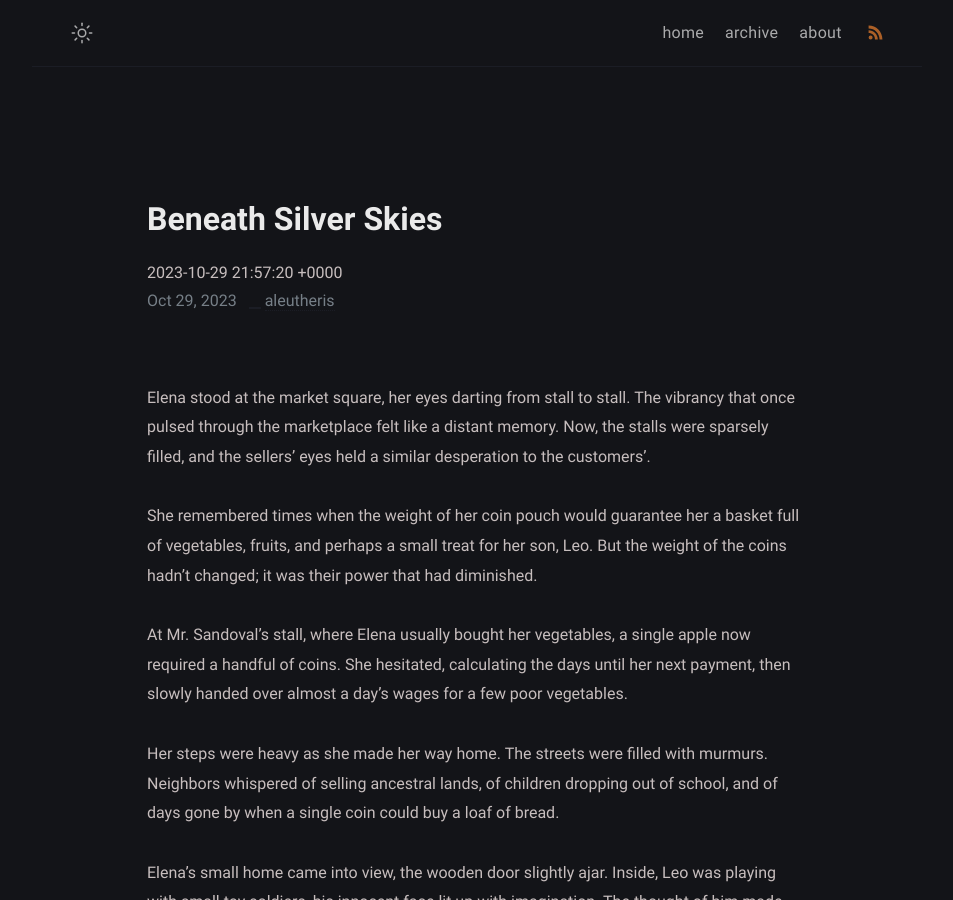
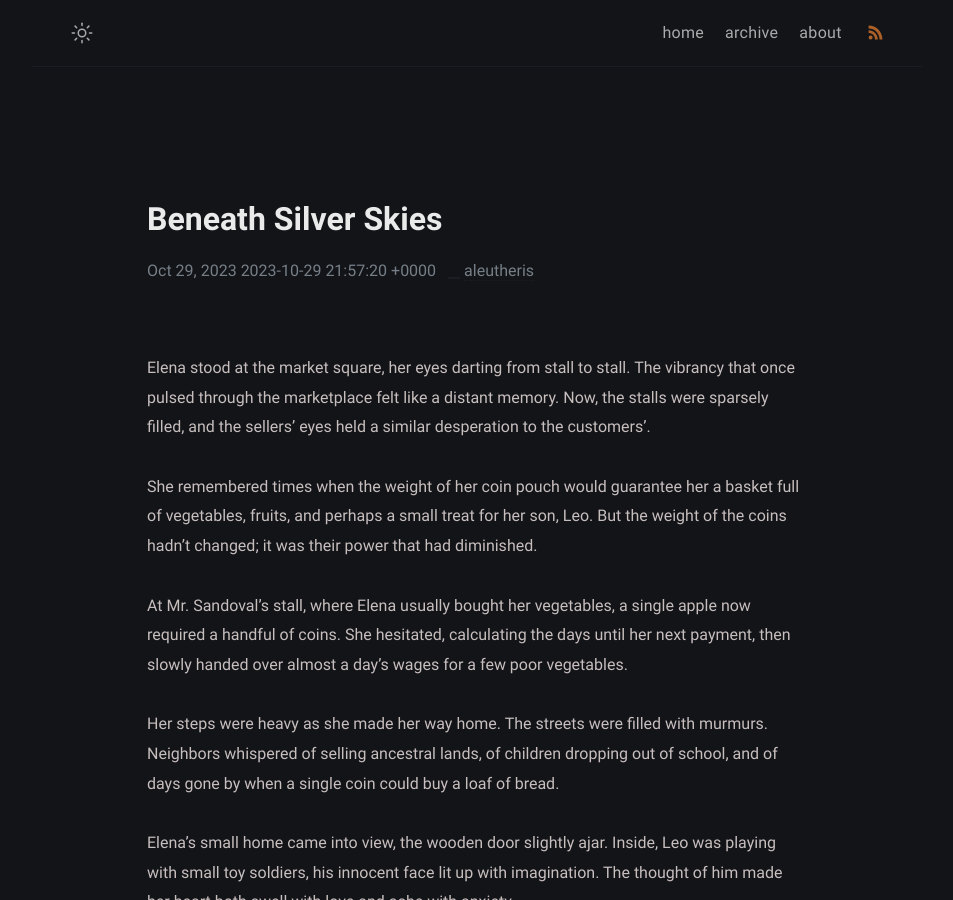
Before and after one commit to Nat0ne/simality, a Jekyll site: the page built from _posts/beneath-silver-skies/2023-10-29-beneath-silver-skies.md, in a window 1280 px wide and 900 px high. Shown: the whole window, without its empty margins (163-1116 px from the left). Built offline with Jekyll 4.4.1, drawn with Linux system fonts in a browser that asks for light colours.

Commit message:
Trying page.date inside another div

```diff
--- a/_layouts/post.html
+++ b/_layouts/post.html
@@ -52,7 +52,6 @@ layout: compress
           {% endif %}
 
           <!-- {% if page.youtube_url %} -->
-          {{ page.date }}
             <!-- <div class="video-container">
               <iframe
                 src="{{ page.youtube_url }}"
@@ -73,6 +72,7 @@ layout: compress
           <div class="post-meta">
             <time datetime="{{ page.date | date_to_xmlschema }}" itemprop="datePublished">
               {{ page.date | date: "%b %d, %Y" }}
+              {{ page.date }}
             </time>
             <span itemprop="author" itemscope itemtype="https://schema.org/Person">
               <span itemprop="name">{{ site.author.username }}</span>
```
